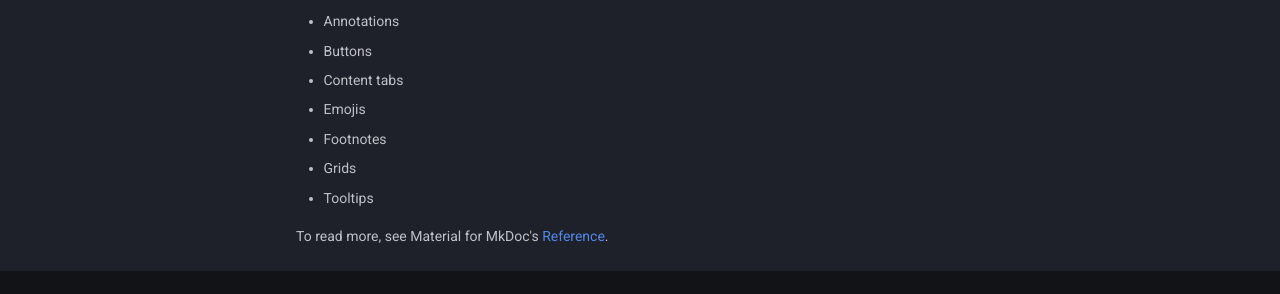
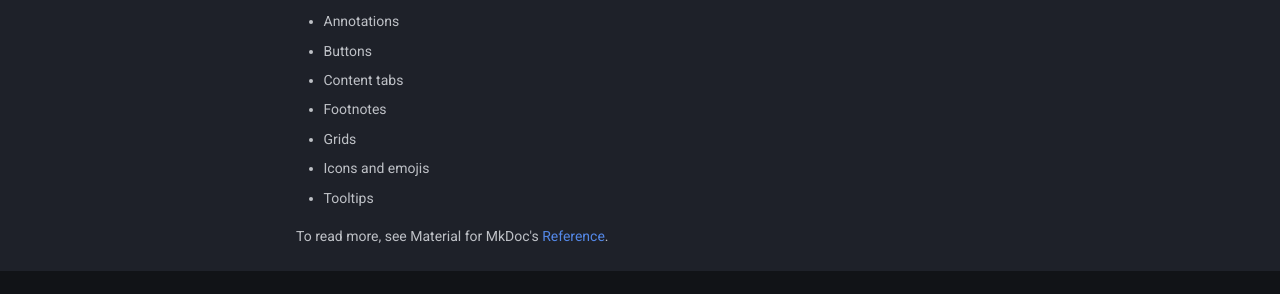
Before and after one commit to zheng0xd/JATIC-internal-docs, an MkDocs documentation site: the page built from docs/about.md, in a window 1280 px wide and 1005 px high. Shown: the part 670-964 px from the top of the window. Built offline with MkDocs 1.6.1 and Material for MkDocs 9.7.7, drawn with Linux system fonts in a browser that asks for light colours.

Commit message:
add icons

```diff
--- a/docs/about.md
+++ b/docs/about.md
@@ -24,9 +24,9 @@
 - Annotations
 - Buttons
 - Content tabs
-- Emojis
 - Footnotes
 - Grids
+- Icons and emojis
 - Tooltips
 
 To read more, see Material for MkDoc's [Reference](https://squidfunk.github.io/mkdocs-material/reference/).
```
